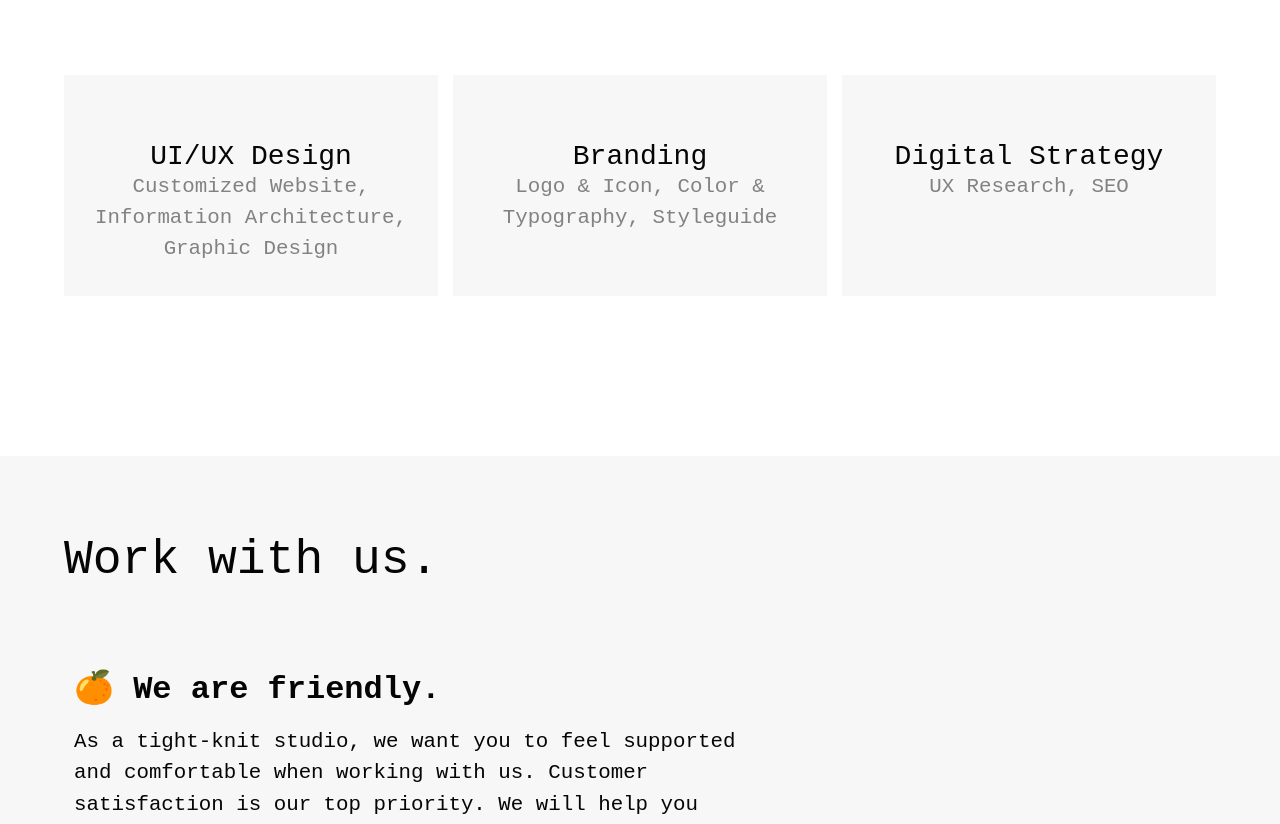
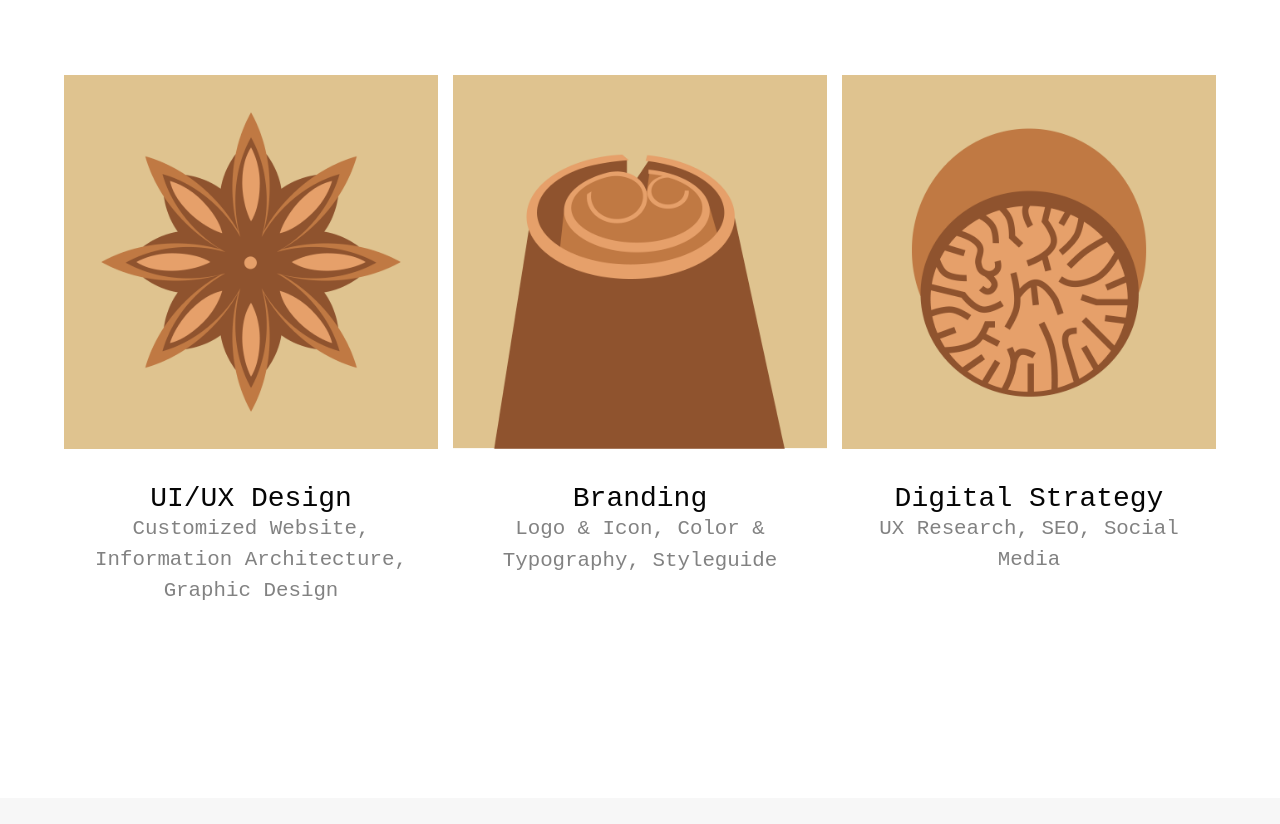
Before and after one commit to grle/citrus-spice-2024, a plain HTML site: page about.html in a window 1280 px wide. Shown: the part 720-1544 px from the top of the page. Drawn offline with Linux system fonts and the light colour scheme.

Commit message:
update img

```diff
--- a/about.html
+++ b/about.html
@@ -72,8 +72,8 @@
         <div class="width spacing">
             <h1 class="center-text">What we do.</h1>
             <div class="grid-col-three center-block spacing">
-                <div class="bg">
-                    <img src="" alt="" class="small-spacing-top">
+                <div class="">
+                    <img src="./img/about/1.png" alt="graphic of star anise" class="img-about">
                     <div class="center-text small-spacing">
                         <h3 class="">
                             UI/UX Design
@@ -83,8 +83,8 @@
                         </p>
                     </div>
                 </div>
-                <div class="bg">
-                    <img src="" alt="" class="small-spacing-top">
+                <div class="">
+                    <img src="./img/about/2.png" alt="graphic of cinnamon" class="img-about">
                     <div class="center-text small-spacing">
                         <h3 class="">
                             Branding
@@ -94,14 +94,14 @@
                         </p>
                     </div>
                 </div>
-                <div class="bg">
-                    <img src="" alt="" class="small-spacing-top">
+                <div class="">
+                    <img src="./img/about/3.png" alt="graphic of nutmeg" class="img-about">
                     <div class="center-text small-spacing">
                         <h3 class="">
                             Digital Strategy
                         </h3>
                         <p class="soft-text">
-                            UX Research, SEO
+                            UX Research, SEO, Social Media
                         </p>
                     </div>
                 </div>
--- a/css/style.css
+++ b/css/style.css
@@ -409,6 +409,10 @@ footer a:hover {
   transform: scale(1.1);
 }
 
+.img-about {
+  width: 100%;
+}
+
 .pg-break {
   height: 20rem;
 }
```
Also changed, not shown: img/about/1.png (added), img/about/2.png (added), img/about/3.png (added), 2 other files.
